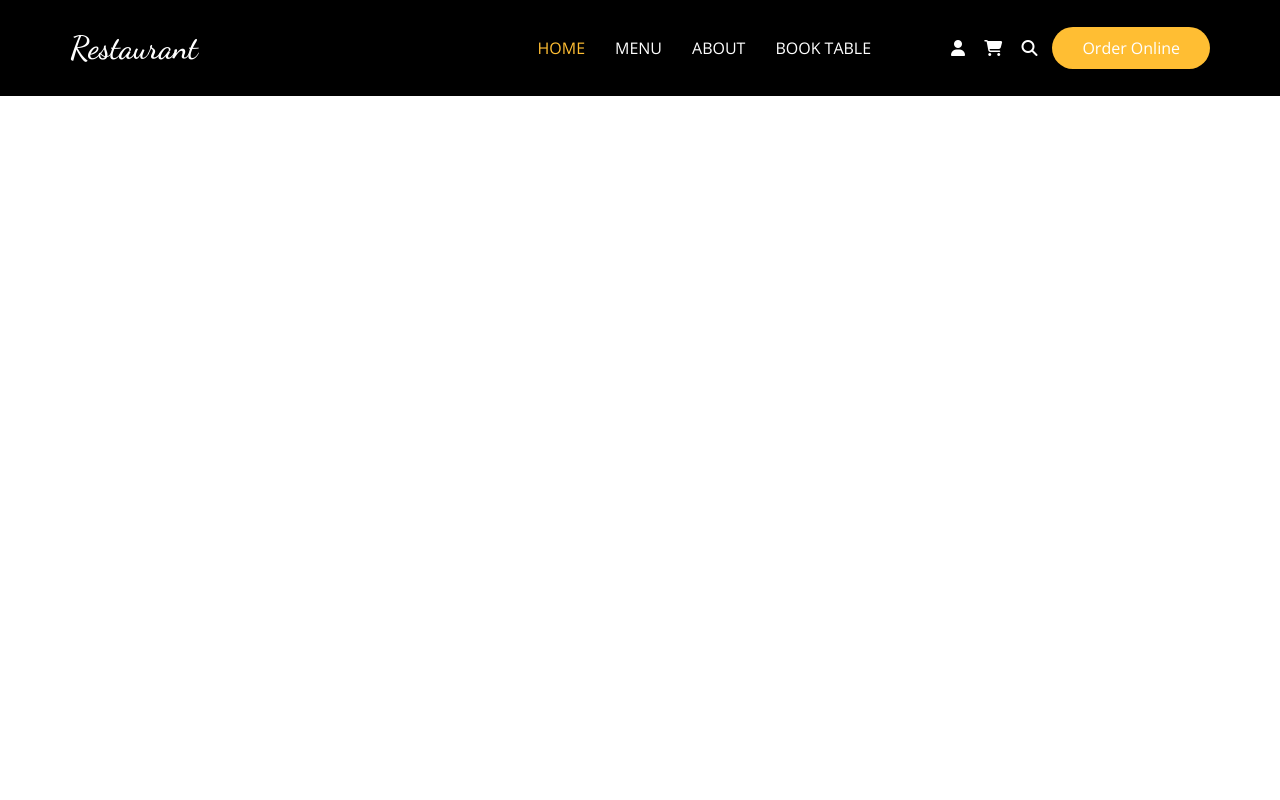
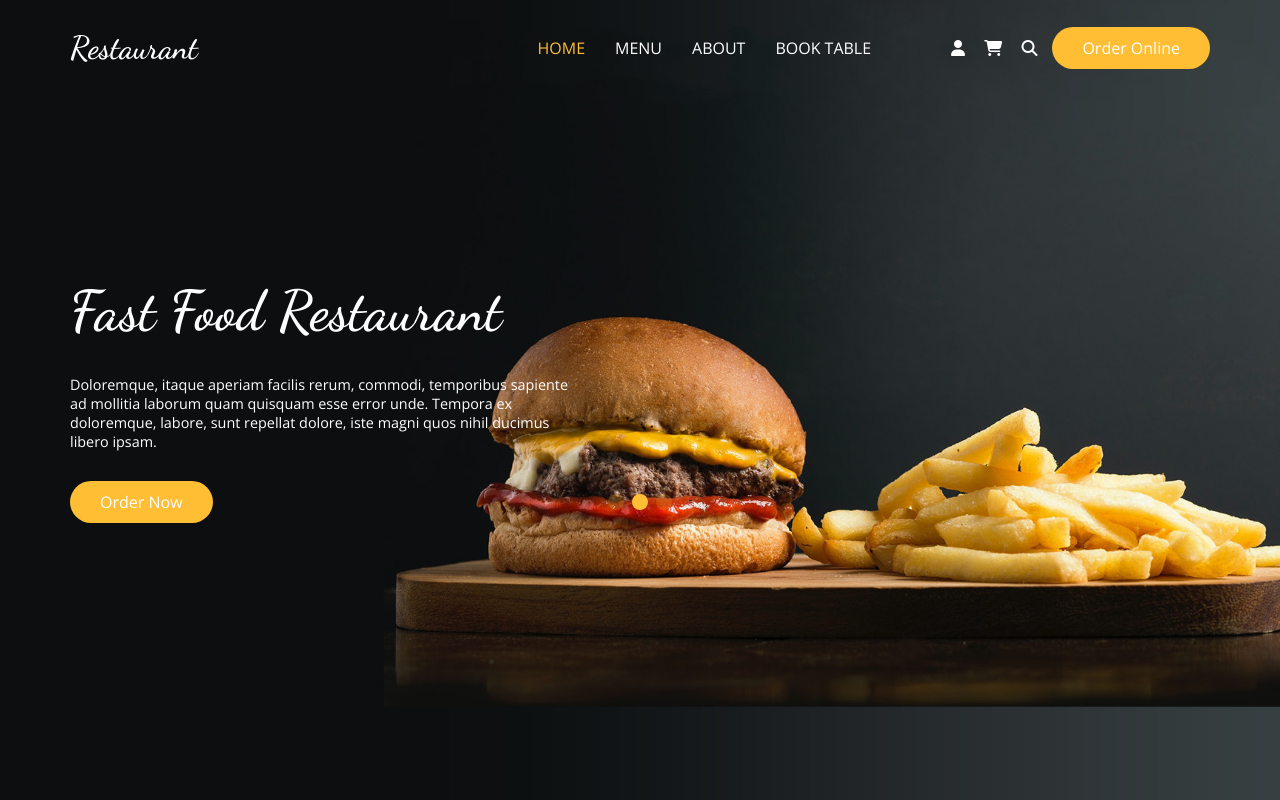
Before and after one commit to NouzNoushad/Html_Css_Websites, a plain HTML site: page restaurant_site/index.html in a window 1280 px wide. Drawn offline with nearby package versions, Linux system fonts and the light colour scheme.

Commit message:
home section

```diff
--- a/restaurant_site/css/style.css
+++ b/restaurant_site/css/style.css
@@ -34,6 +34,7 @@ a {
 button {
     outline: none;
     border: none;
+    cursor: pointer;
 }
 
 /* Header Section */
@@ -44,7 +45,6 @@ header {
     left: 0;
     width: 100%;
     height: 12vh;
-    background-color: black;
     z-index: 1000;
 }
 
@@ -126,7 +126,7 @@ header .nav-bar {
     color: var(--active-color);
 }
 
-.nav-bar .nav-details button {
+.order-button {
     padding: 10px 30px;
     background-color: var(--button-bg);
     color: var(--white-color);
@@ -136,14 +136,52 @@ header .nav-bar {
     transition: all 0.5s ease;
 }
 
-.nav-bar .nav-details button:hover {
+.order-button:hover {
     background-color: var(--hover-color);
+}
+
+/* Home Section */
+
+.home {
+    height: 100vh;
+    width: 100%;
+    background-image: url("../images/hero-bg.jpg");
+    background-position: center;
+    background-size: cover;
+}
+
+.home .container {
+    width: 100%;
+    display: flex;
+    align-items: center;
+}
+
+
+.home .home-content h2{
+    font-size: 3.5rem;
+    font-family: var(--cursive-font);
+    font-weight: 600;
+    color: var(--white-color);
+}
+
+.home-content p {
+    margin: 30px 0;
+    max-width: 500px;
+    color: var(--white-color);
+    font-size: 0.9rem;
+}
+
+.pagination .swiper-pagination-bullet {
+    background-color: var(--button-bg);
+    height: 1rem;
+    width: 1rem;
 }
 
 /* Media Queries */
 
 @media screen and (max-width: 1350px) {
-    header .py {
+    header .py,
+    .home .py {
         padding: 0 30px;
     }
 }
@@ -194,5 +232,7 @@ header .nav-bar {
 }
 
 @media screen and (max-width: 760px) {
-
+    .home .home-content h2 {
+        font-size: 3rem;
+    }
 }
--- a/restaurant_site/index.html
+++ b/restaurant_site/index.html
@@ -5,6 +5,9 @@
     <meta charset="UTF-8">
     <meta name="viewport" content="width=device-width, initial-scale=1.0">
     <link rel="stylesheet" href="css/style.css">
+    <link rel="stylesheet" href="https://cdn.jsdelivr.net/npm/swiper@11/swiper-bundle.min.css" />
+
+    <script src="https://cdn.jsdelivr.net/npm/swiper@11/swiper-bundle.min.js"></script>
     <script src="https://kit.fontawesome.com/8c6e91ef5e.js" crossorigin="anonymous"></script>
     <title>Food Restaurant</title>
 </head>
@@ -49,6 +52,46 @@
         </div>
     </header>
 
+    <!-- Home Section -->
+    <section class="home" id="home">
+        <div class="container py">
+            <div class="home-content swiper mySwiper">
+                <div class="swiper-wrapper">
+                    <div class="swiper-slide">
+                        <h2>Fast Food Restaurant</h2>
+                        <p>Doloremque, itaque aperiam facilis rerum, commodi, temporibus sapiente ad mollitia laborum
+                            quam
+                            quisquam esse error unde. Tempora ex doloremque, labore, sunt repellat dolore, iste magni
+                            quos nihil
+                            ducimus libero ipsam.</p>
+                        <button class="order-button">Order Now</button>
+                    </div>
+                    <div class="swiper-slide">
+                        <h2>Fast Food Restaurant</h2>
+                        <p>Doloremque, itaque aperiam facilis rerum, commodi, temporibus sapiente ad mollitia laborum
+                            quam
+                            quisquam esse error unde. Tempora ex doloremque, labore, sunt repellat dolore, iste magni
+                            quos nihil
+                            ducimus libero ipsam.</p>
+                        <button class="order-button">Order Now</button>
+                    </div>
+                    <div class="swiper-slide">
+                        <h2>Fast Food Restaurant</h2>
+                        <p>Doloremque, itaque aperiam facilis rerum, commodi, temporibus sapiente ad mollitia laborum
+                            quam
+                            quisquam esse error unde. Tempora ex doloremque, labore, sunt repellat dolore, iste magni
+                            quos nihil
+                            ducimus libero ipsam.</p>
+                        <button class="order-button">Order Now</button>
+                    </div>
+                </div>
+                <div class="pagination">
+                    <div class="swiper-pagination"></div>
+                </div>
+            </div>
+        </div>
+    </section>
+
     <script src="js/script.js"></script>
 </body>
 
--- a/restaurant_site/js/script.js
+++ b/restaurant_site/js/script.js
@@ -9,3 +9,14 @@ menuBtn.onclick = function () {
 cancelBtn.onclick = function () {
     navBar.classList.remove("active");
 }
+
+// Swiper
+
+const swiper = new Swiper('.mySwiper', {
+    direction: 'horizontal',
+    loop: true,
+    pagination: {
+        el: '.swiper-pagination',
+    },
+    autoplay: {}
+});
```
